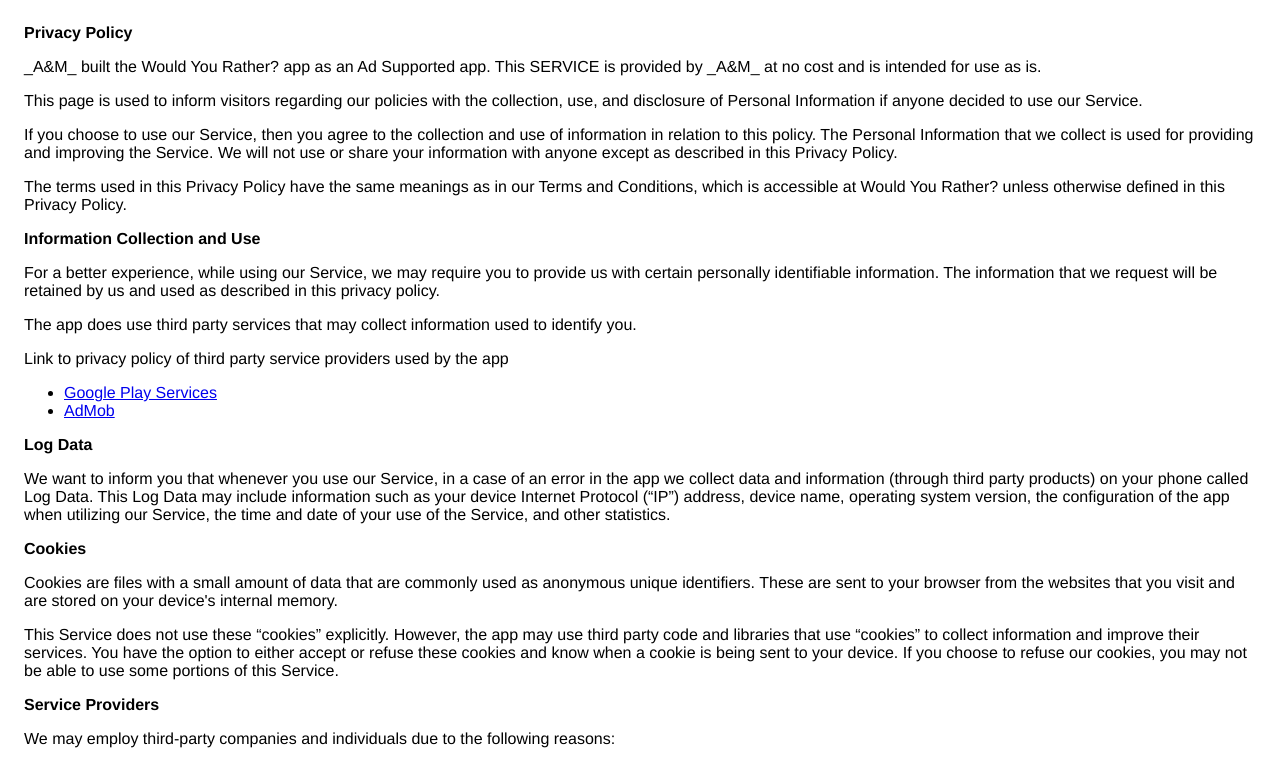
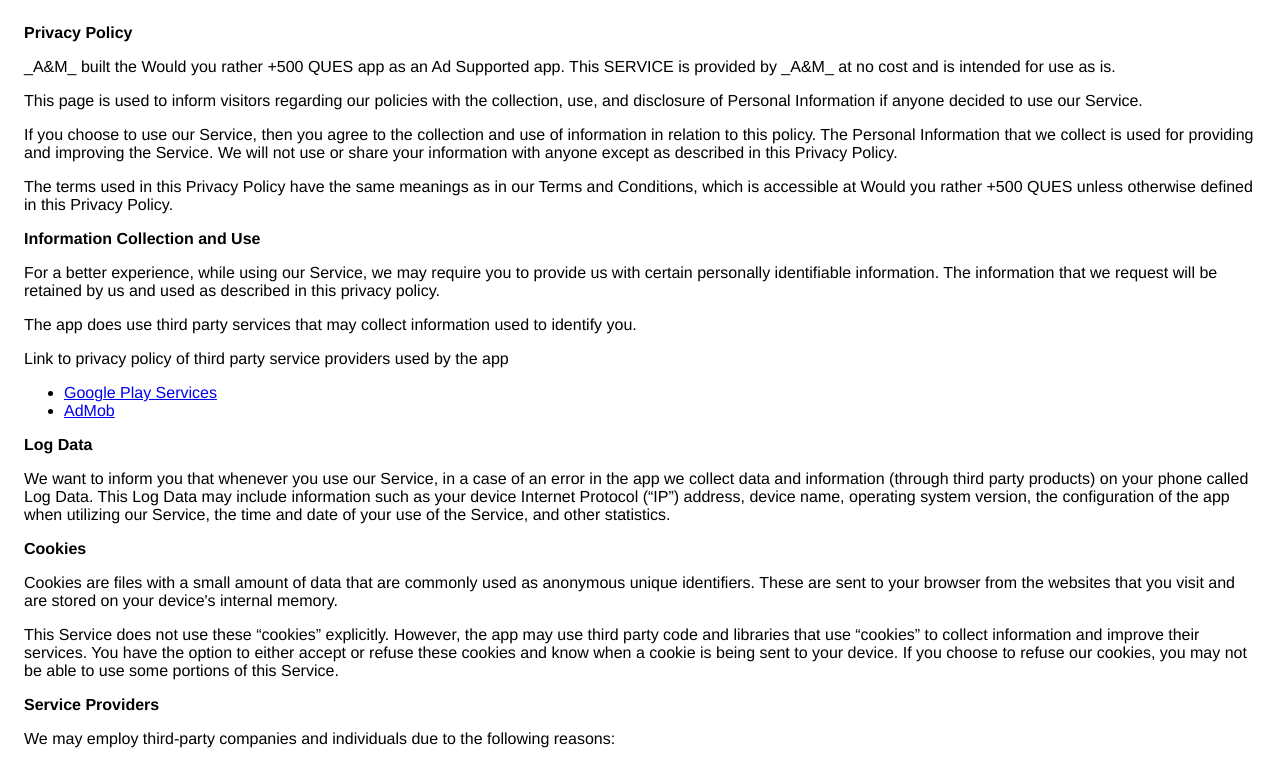
Before and after one commit to Ignatower/PreferencesPrivacyPolicy, a plain HTML site: page index.html in a window 1280 px wide. Shown: the top 761 px of the page. Drawn offline with Linux system fonts and the light colour scheme.

Commit message:
app name changed

```diff
--- a/index.html
+++ b/index.html
@@ -8,7 +8,7 @@
     </head>
     <body>
     <strong>Privacy Policy</strong> <p>
-                   _A&amp;M_ built the Would You Rather? app as
+                   _A&amp;M_ built the Would you rather +500 QUES app as
                   an Ad Supported app. This SERVICE is provided by
                    _A&amp;M_ at no cost and is intended for use as
                   is.
@@ -25,7 +25,7 @@
                 </p> <p>
                   The terms used in this Privacy Policy have the same meanings
                   as in our Terms and Conditions, which is accessible at
-                  Would You Rather? unless otherwise defined in this Privacy Policy.
+                  Would you rather +500 QUES unless otherwise defined in this Privacy Policy.
                 </p> <p><strong>Information Collection and Use</strong></p> <p>
                   For a better experience, while using our Service, we
                   may require you to provide us with certain personally
```
